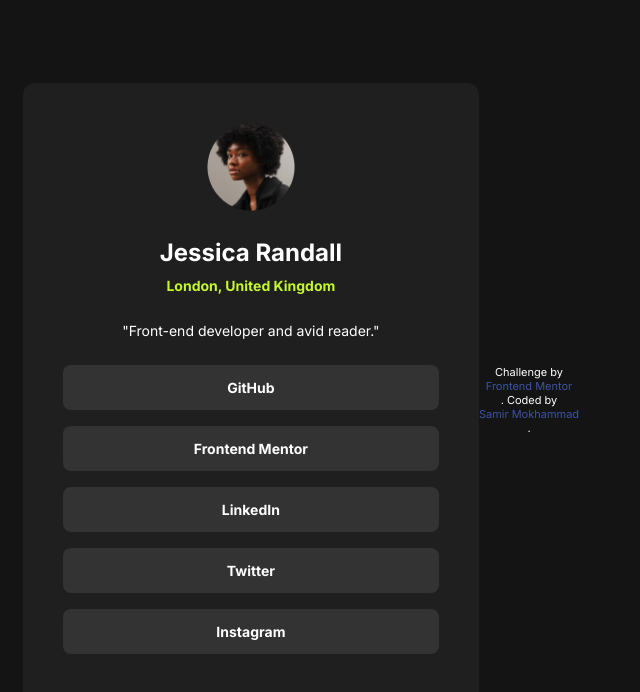
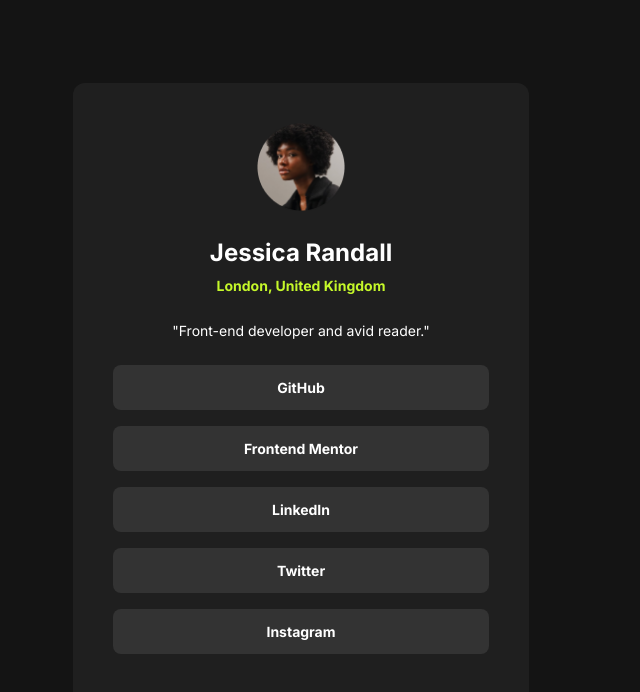
Before and after one commit to kingestman/social-links-profile, a plain HTML site: page index.html in a window 1280 px wide. Shown: the whole page, without its empty margins (339-979 px from the left). Drawn offline with Linux system fonts and the light colour scheme.

Commit message:
updating

```diff
--- a/index.html
+++ b/index.html
@@ -81,14 +81,5 @@
                 </section>
             </article>
         </div>
-        <div class="attribution">
-            Challenge by
-            <a
-                href="https://www.frontendmentor.io?ref=challenge"
-                target="_blank"
-                >Frontend Mentor</a
-            >. Coded by
-            <a href="https://github.com/kingestman">Samir Mokhammad</a>.
-        </div>
     </body>
 </html>
```
